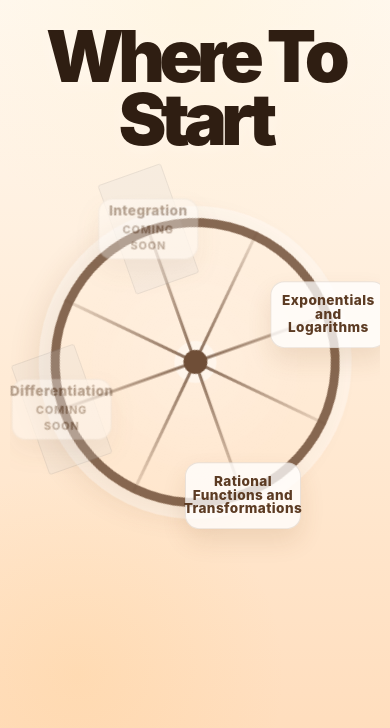
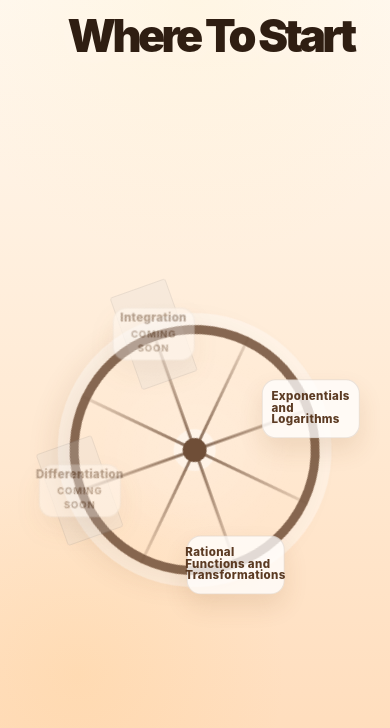
Before and after one commit to AshWebbStrong/IBHL-Revision, a React (Vite) app: page / in a window 390 px wide. Shown: the top 728 px of the page. Built offline with nearby package versions, Linux system fonts and the light colour scheme.

Commit message:
formatting homepage

```diff
--- a/src/styles/home.css
+++ b/src/styles/home.css
@@ -1,5 +1,6 @@
 .cleanHomePage {
   min-height: 100vh;
+  min-height: 100dvh;
   background:
     radial-gradient(circle at top, rgba(255, 236, 179, 0.18), transparent 30%),
     radial-gradient(circle at 20% 80%, rgba(255, 183, 77, 0.12), transparent 28%),
@@ -13,21 +14,24 @@
 
 .homeHero {
   min-height: 100vh;
-  display: flex;
-  flex-direction: column;
-  align-items: center;
-  justify-content: flex-start;
-  text-align: center;
-  gap: 2rem;
-  padding-top: clamp(2rem, 4vw, 3.5rem);
+  min-height: 100dvh;
+  display: grid;
+  grid-template-rows: auto 1fr;
+  justify-items: center;
+  align-items: start;
+  row-gap: clamp(0.5rem, 1vh, 1rem);
+  padding-top: clamp(0.5rem, 1.5vh, 1.25rem);
+  padding-bottom: clamp(0.5rem, 1.5vh, 1.25rem);
+  box-sizing: border-box;
   overflow: hidden;
 }
 
 .homeTitle {
   margin: 0;
-  max-width: 20ch;
-  font-size: clamp(4.5rem, 13vw, 9rem);
-  line-height: 0.88;
+  max-width: none;
+  white-space: nowrap;
+  font-size: clamp(2.2rem, 7vw, 7rem);
+  line-height: 0.9;
   font-weight: 900;
   letter-spacing: -0.08em;
   color: #2f1e12;
@@ -36,9 +40,10 @@
 
 .ferrisScene {
   position: relative;
-  width: min(78vw, 620px);
+  width: min(68vw, 62vh, 560px);
   aspect-ratio: 1 / 1;
-  margin-top: 0.5rem;
+  margin-top: 0;
+  align-self: center;
   animation: rollIn 2.8s cubic-bezier(0.22, 1, 0.36, 1) 1;
 }
 
@@ -56,7 +61,7 @@
 .ferrisWheel {
   position: absolute;
   inset: 0;
-  width: min(74vw, 540px);
+  width: 100%;
   aspect-ratio: 1;
   margin: auto;
 }
@@ -171,8 +176,8 @@
 }
 
 .wheelCabin {
-  width: clamp(7.25rem, 14vw, 8.75rem);
-  height: clamp(4.2rem, 8vw, 5rem);
+  width: clamp(6.1rem, 11vw, 8rem);
+  height: clamp(3.7rem, 6.8vw, 4.8rem);
   text-decoration: none;
   color: inherit;
   z-index: 3;
@@ -198,12 +203,12 @@
   gap: 0.2rem;
   width: 100%;
   height: 100%;
-  padding: 0.8rem;
+  padding: 0.65rem;
   border-radius: 18px;
   background: rgba(255, 255, 255, 0.76);
   border: 1px solid rgba(111, 78, 55, 0.14);
   box-shadow: 0 12px 24px rgba(120, 72, 28, 0.12);
-  font-size: clamp(0.85rem, 1.6vw, 1rem);
+  font-size: clamp(0.72rem, 1.15vw, 0.9rem);
   font-weight: 800;
   letter-spacing: 0.03em;
   color: #5c3b23;
@@ -221,7 +226,7 @@
 }
 
 .wheelCabinHint {
-  font-size: 0.68rem;
+  font-size: 0.6rem;
   font-weight: 700;
   letter-spacing: 0.08em;
   text-transform: uppercase;
@@ -304,28 +309,78 @@
 
 @media (max-width: 700px) {
   .homeHero {
-    padding-top: 1.5rem;
-    gap: 1.5rem;
+    gap: 1.25rem;
+    padding-top: 1rem;
+    padding-bottom: 1rem;
   }
 
   .homeTitle {
     max-width: 8ch;
+    font-size: clamp(2.6rem, 12vw, 4.8rem);
   }
 
   .ferrisScene {
-    width: min(92vw, 520px);
+    width: min(90vw, 52vh, 440px);
   }
 
   .wheelCabinInner {
     border-radius: 14px;
-    padding: 0.65rem;
+    padding: 0.55rem;
+  }
+}
+
+@media (max-height: 900px) {
+  .homeHero {
+    gap: 1rem;
+    padding-top: 1rem;
+    padding-bottom: 1rem;
+  }
+
+  .homeTitle {
+    font-size: clamp(2.8rem, 8vw, 5.8rem);
+  }
+
+  .ferrisScene {
+    width: min(64vw, 54vh, 500px);
+  }
+}
+
+
+
+@media (max-height: 760px) {
+  .homeHero {
+    justify-content: center;
+    gap: 0.75rem;
+    padding-top: 0.75rem;
+    padding-bottom: 0.75rem;
+  }
+
+  .homeTitle {
+    font-size: clamp(2.2rem, 7vw, 4.6rem);
+    max-width: 10ch;
+  }
+
+  .ferrisScene {
+    width: min(58vw, 46vh, 400px);
+  }
+
+  .wheelCabin {
+    width: clamp(5.4rem, 10vw, 7rem);
+    height: clamp(3.2rem, 6vw, 4.2rem);
+  }
+
+  .wheelCabinInner {
+    padding: 0.45rem;
+    font-size: clamp(0.65rem, 0.9vw, 0.9rem);
+  }
+
+  .wheelCabinHint {
+    font-size: 0.56rem;
   }
 }
 
 @media (prefers-reduced-motion: reduce) {
   .ferrisScene,
-  .wheelSpin,
-  .wheelCabinInner,
   .cabinTracker::before {
     animation: none !important;
   }
@@ -334,4 +389,9 @@
   .cabinTracker {
     transition: none !important;
   }
+
+  .wheelCabin,
+  .cabinTracker {
+    transition: none !important;
+  }
 }
```
